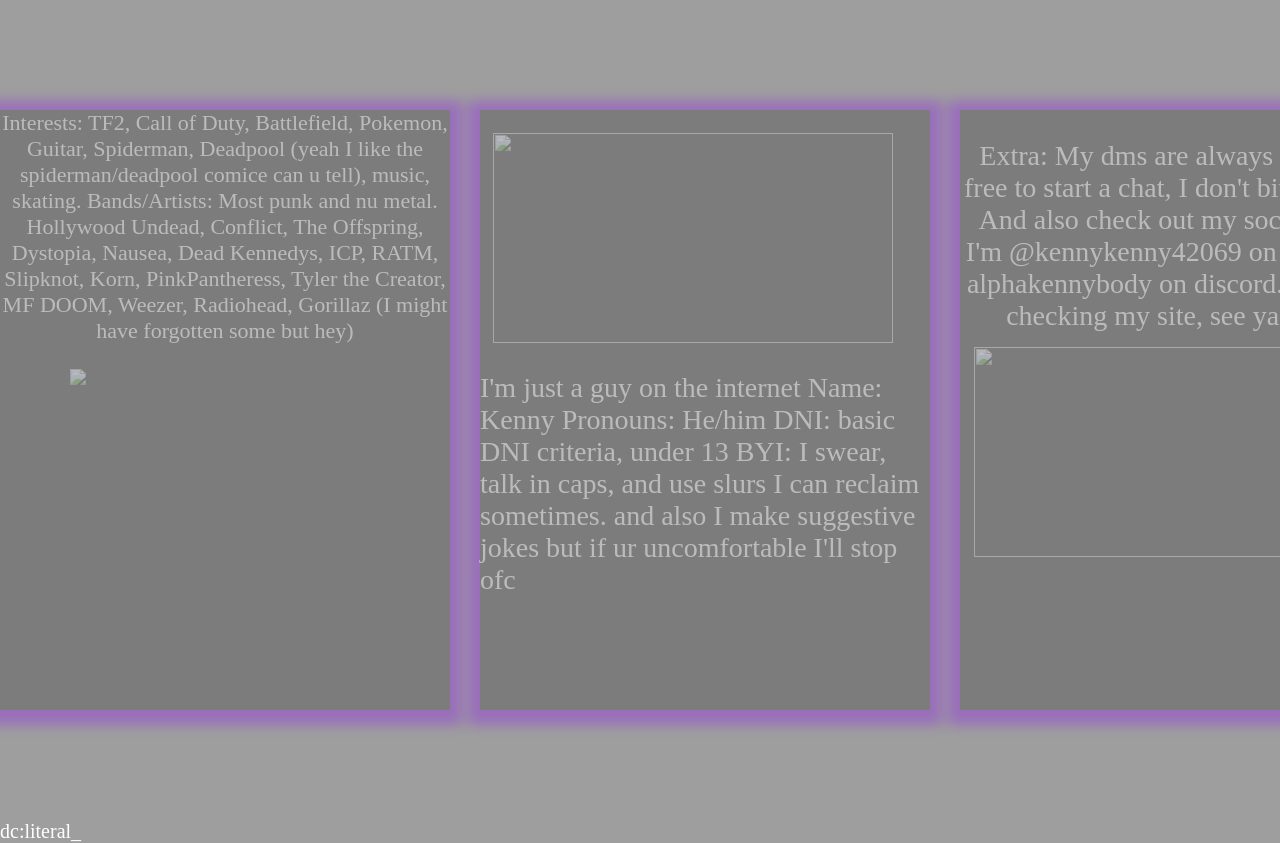
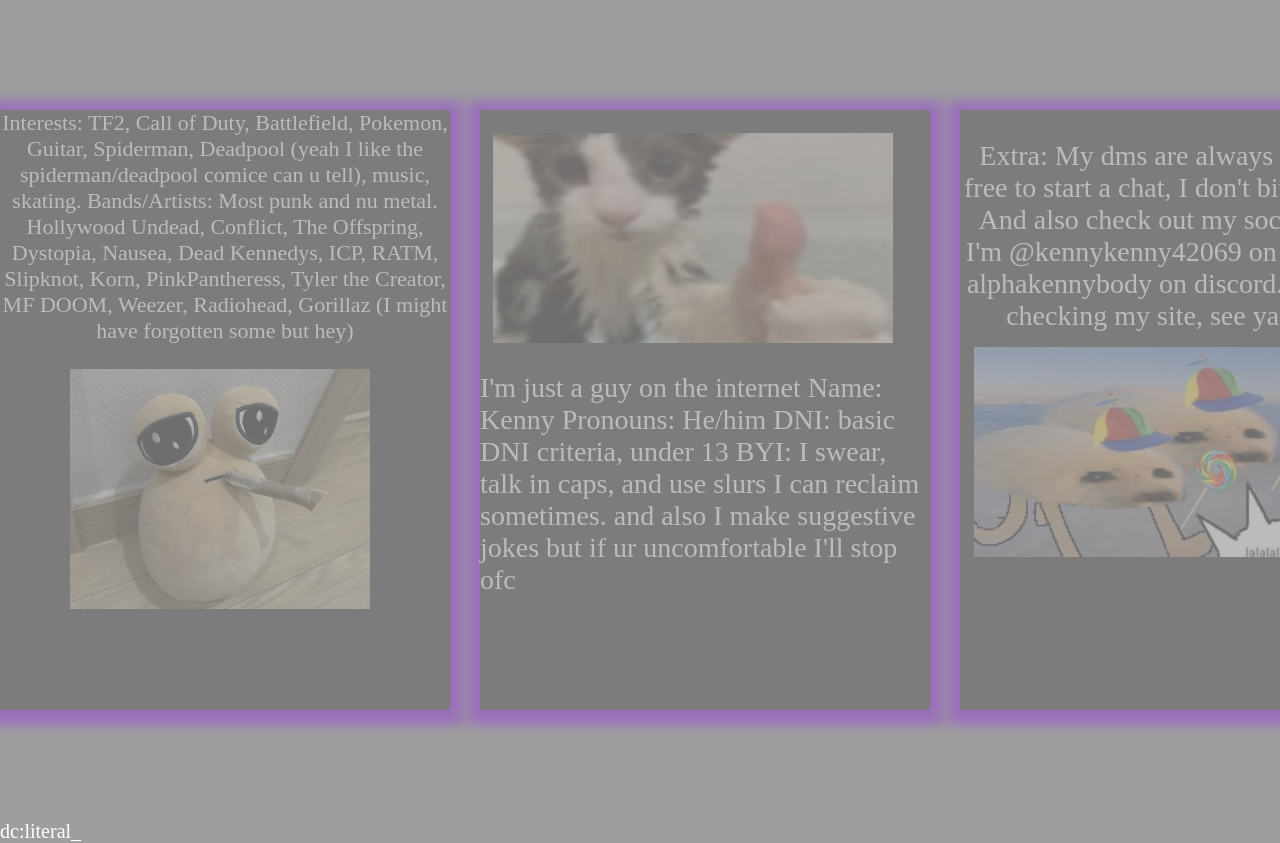
Before and after one commit to literal-code/bio, a plain HTML site: page index.html in a window 1280 px wide. Shown: the top 843 px of the page. Drawn offline with Linux system fonts and the light colour scheme; the site is published under a folder, as on GitHub Pages, so addresses that start at the root find nothing; a web font is replaced by a local one.

Commit message:
Update index.html

```diff
--- a/index.html
+++ b/index.html
@@ -10,10 +10,10 @@
     <div class="wrapper">
         <div class="left">
             <p>Interests: TF2, Call of Duty, Battlefield, Pokemon, Guitar, Spiderman, Deadpool (yeah I like the spiderman/deadpool comice can u tell), music, skating. Bands/Artists: Most punk and nu metal. Hollywood Undead, Conflict, The Offspring, Dystopia, Nausea, Dead Kennedys, ICP, RATM, Slipknot, Korn, PinkPantheress, Tyler the Creator, MF DOOM, Weezer, Radiohead, Gorillaz (I might have forgotten some but hey)</p>
-            <img src="/imgs/Rectangle 6.png">
+            <img src="imgs/Rectangle 6.png">
         </div>
         <div class="center">
-            <img src="/imgs/Rectangle 4.png">
+            <img src="imgs/Rectangle 4.png">
             <p>I'm just a guy on the internet
 
                 Name: Kenny
@@ -25,7 +25,7 @@
             <p>Extra: My dms are always open, feel free to start a chat, I don't bite (maybe).
                 And also check out my social media, I'm @kennykenny42069 on twitter and alphakennybody on discord.
                 thanks for checking my site, see ya around </p>
-            <img src="/imgs/Rectangle 5.png">
+            <img src="imgs/Rectangle 5.png">
         </div>
     </div>
     <div class="signature">dc:literal_</div>
```
